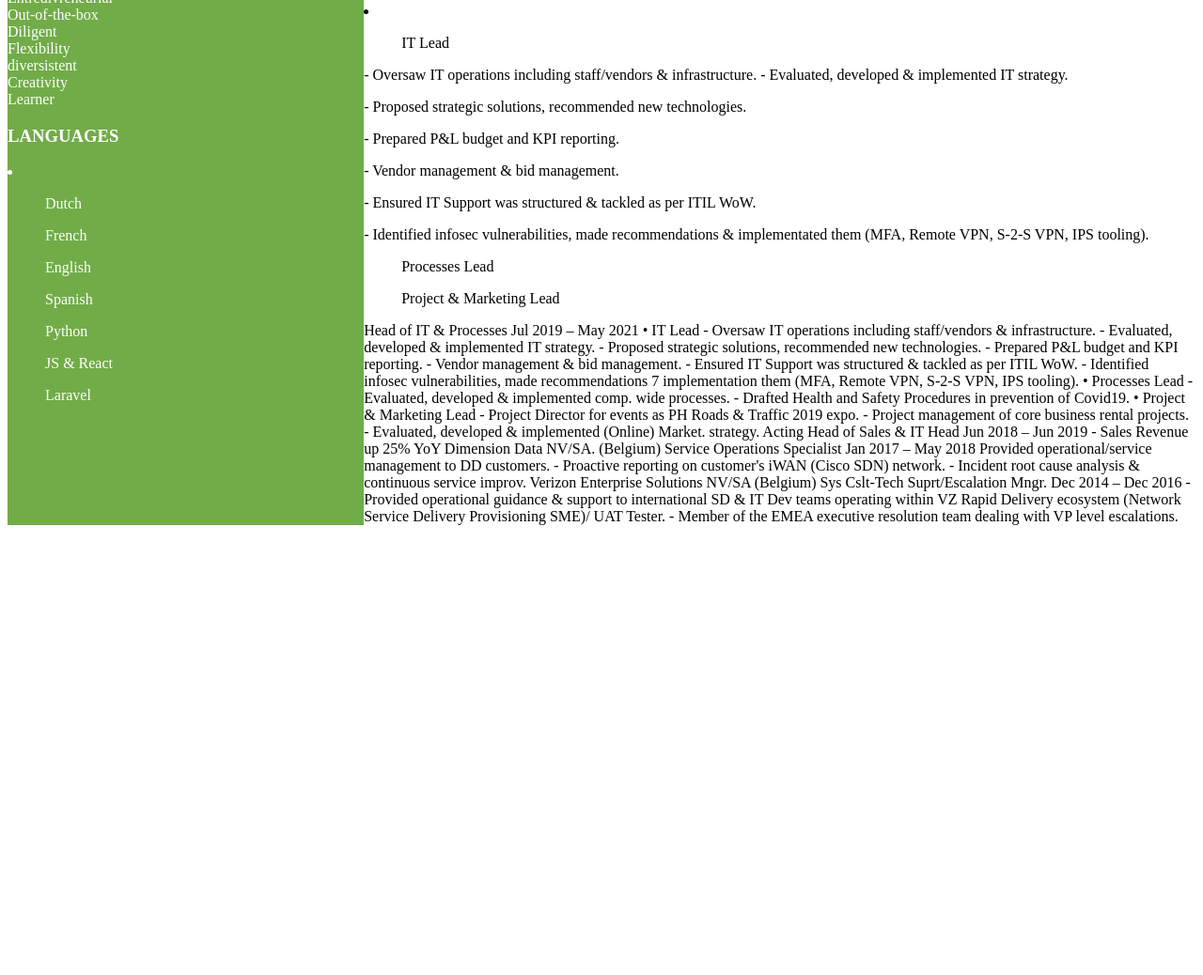
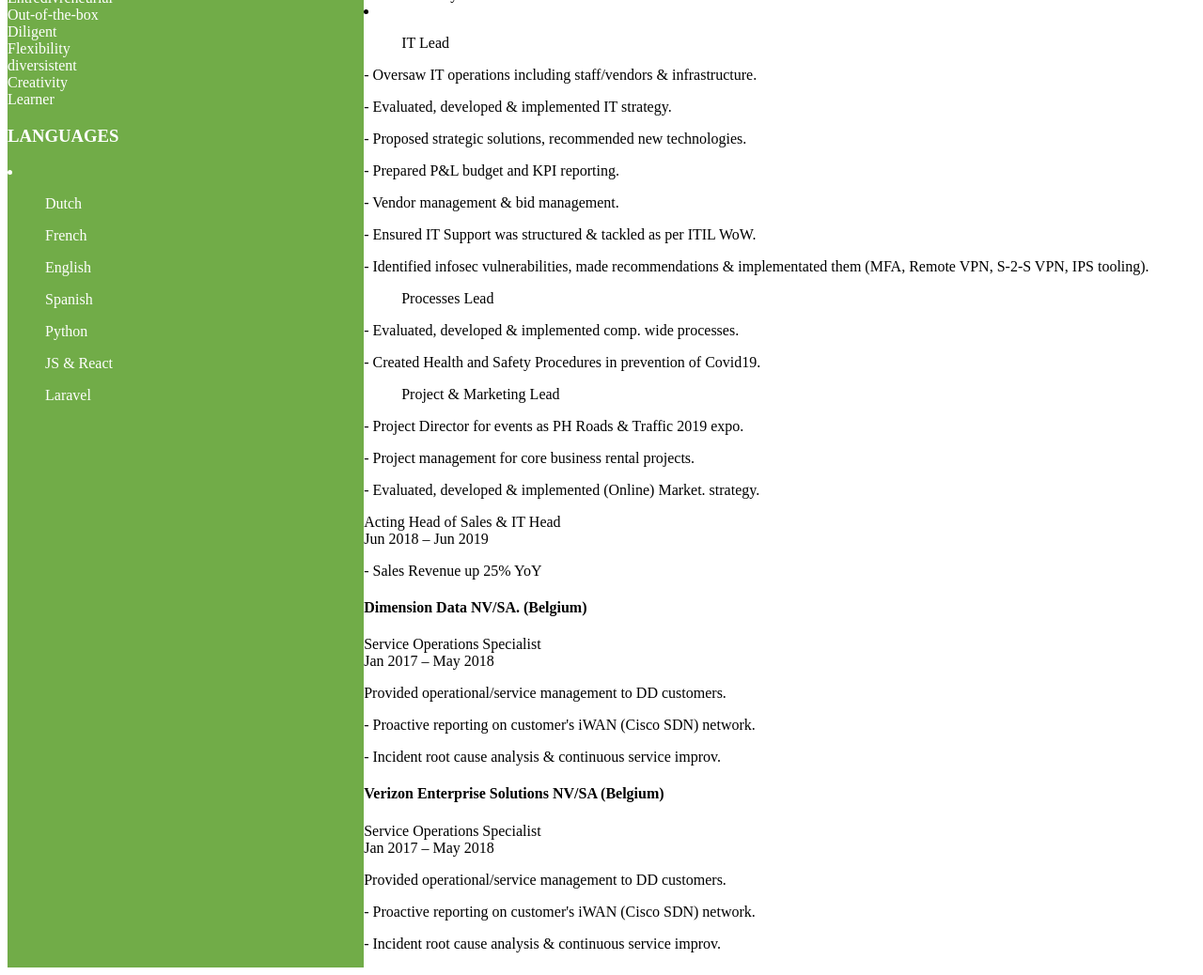
Before and after one commit to N00b13-M1/AWS_Test, a website: page index.html in a window 1280 px wide. Shown: the part 522-1560 px from the top of the page at 94% size. Before the commit the page ends 1089 px from the top, so only its background shows below. Drawn offline with Linux system fonts and the light colour scheme.

Commit message:
add coffral & dimension jobs

```diff
--- a/index.html
+++ b/index.html
@@ -73,15 +73,15 @@
                     <div>
                         <img src="" alt="">
                         <h3>PROFESSIONAL EXPERIENCE</h3>
-                        <div class="job">
+                        <div class="job one">
                             <div class="company">
                                 <h4>Alerto Sa Baha.</h4>
                             </div>
+                            <div class="function">
+                                Consultant
+                            </div>
                             <div class="period">
                                 Jun 2021 – Present
-                            </div>
-                            <div class="function">
-                                Consultant
                             </div>
                             <div class="function_desc">
                                 Business/IT consulting & IT support
@@ -94,72 +94,84 @@
                                 </li>
                             <div>
                         </div>
-                        <div class="job">
+                        <div class="job two">
                             <div class="company">
                                 <h4>Coffral Formworks & Scaffolds, Inc. (Philippines)</h4>
+                            </div>
+                            <div class="function">
+                                Head of IT & Processes
                             </div>
                             <div class="period">
                                 Jul 2019 – May 2021
                             </div>
-                            <div class="function">
-                                Head of IT & Processes
-                            </div>
                             <div class="function_desc">
-
                             </div>
                             <div class="job_desc">
                                 <li>
                                     <ul>IT Lead</ul>
-                                    <p>- Oversaw IT operations including staff/vendors & infrastructure. - Evaluated, developed & implemented IT strategy.</p>
+                                    <p>- Oversaw IT operations including staff/vendors & infrastructure.</p>
+                                    <p>- Evaluated, developed & implemented IT strategy.</p>
                                     <p>- Proposed strategic solutions, recommended new technologies.</p>
                                     <p>- Prepared P&L budget and KPI reporting.</p>
                                     <p>- Vendor management & bid management.</p>
                                     <p>- Ensured IT Support was structured & tackled as per ITIL WoW.</p>
                                     <p>- Identified infosec vulnerabilities, made recommendations & implementated them (MFA, Remote VPN, S-2-S VPN, IPS tooling).</p>
                                     <ul>Processes Lead</ul>
-
+                                    <p>- Evaluated, developed & implemented comp. wide processes.</p>
+                                    <p>- Created Health and Safety Procedures in prevention of Covid19.</p>
                                     <ul>Project & Marketing Lead</ul>
+                                    <p>- Project Director for events as PH Roads & Traffic 2019 expo.</p>
+                                    <p>- Project management for core business rental projects.</p>
+                                    <p>- Evaluated, developed & implemented (Online) Market. strategy.</p>
                                 </li>
                             <div>
+                                <div class="function">
+                                    Acting Head of Sales & IT Head
+                                </div>
+                                <div class="period">
+                                    Jun 2018 – Jun 2019
+                                </div>
+                                <div class="function_desc">
+                                </div>
+                                <div class="job_desc">
+                                    <p>- Sales Revenue up 25% YoY</p>
+                                <div>
                         </div>
-
-
-
-
-
-
-
-                                Head of IT & Processes Jul 2019 – May 2021
-                                • IT Lead
-                                - Oversaw IT operations including staff/vendors & infrastructure. - Evaluated, developed
-                                & implemented IT strategy.
-                                - Proposed strategic solutions, recommended new technologies.
-                                - Prepared P&L budget and KPI reporting.
-                                - Vendor management & bid management.
-                                - Ensured IT Support was structured & tackled as per ITIL WoW.
-                                - Identified infosec vulnerabilities, made recommendations 7 implementation them (MFA,
-                                Remote VPN, S-2-S VPN, IPS tooling). • Processes Lead
-                                - Evaluated, developed & implemented comp. wide processes.
-                                - Drafted Health and Safety Procedures in prevention of Covid19. • Project & Marketing
-                                Lead
-                                - Project Director for events as PH Roads & Traffic 2019 expo.
-                                - Project management of core business rental projects.
-                                - Evaluated, developed & implemented (Online) Market. strategy.
-                                Acting Head of Sales & IT Head Jun 2018 – Jun 2019
-                                - Sales Revenue up 25% YoY
-                                Dimension Data NV/SA. (Belgium)
-                                Service Operations Specialist Jan 2017 – May 2018
-                                Provided operational/service management to DD customers.
-                                - Proactive reporting on customer's iWAN (Cisco SDN) network. - Incident root cause
-                                analysis & continuous service improv.
-                                Verizon Enterprise Solutions NV/SA (Belgium) Sys Cslt-Tech Suprt/Escalation Mngr. Dec
-                                2014 – Dec 2016
-                                - Provided operational guidance & support to international SD & IT Dev teams operating
-                                within VZ Rapid Delivery ecosystem (Network Service Delivery Provisioning SME)/ UAT
-                                Tester.
-                                - Member of the EMEA executive resolution team dealing with VP level escalations.
-
+                        <div class="job three">
+                            <div class="company">
+                                <h4>Dimension Data NV/SA. (Belgium)</h4>
                             </div>
+                            <div class="function">
+                                Service Operations Specialist
+                            </div>
+                            <div class="period">
+                                Jan 2017 – May 2018
+                            </div>
+                            <div class="function_desc">
+                            </div>
+                            <div class="job_desc">
+                                <p>Provided operational/service management to DD customers.</p>
+                                <p>- Proactive reporting on customer's iWAN (Cisco SDN) network.</p>
+                                <p>- Incident root cause analysis & continuous service improv.</p>
+                            <div>
+                        </div>
+                        <div class="job four">
+                            <div class="company">
+                                <h4>Verizon Enterprise Solutions NV/SA (Belgium)</h4>
+                            </div>
+                            <div class="function">
+                                Service Operations Specialist
+                            </div>
+                            <div class="period">
+                                Jan 2017 – May 2018
+                            </div>
+                            <div class="function_desc">
+                            </div>
+                            <div class="job_desc">
+                                <p>Provided operational/service management to DD customers.</p>
+                                <p>- Proactive reporting on customer's iWAN (Cisco SDN) network.</p>
+                                <p>- Incident root cause analysis & continuous service improv.</p>
+                            <div>
                         </div>
 
                     </div>
```
